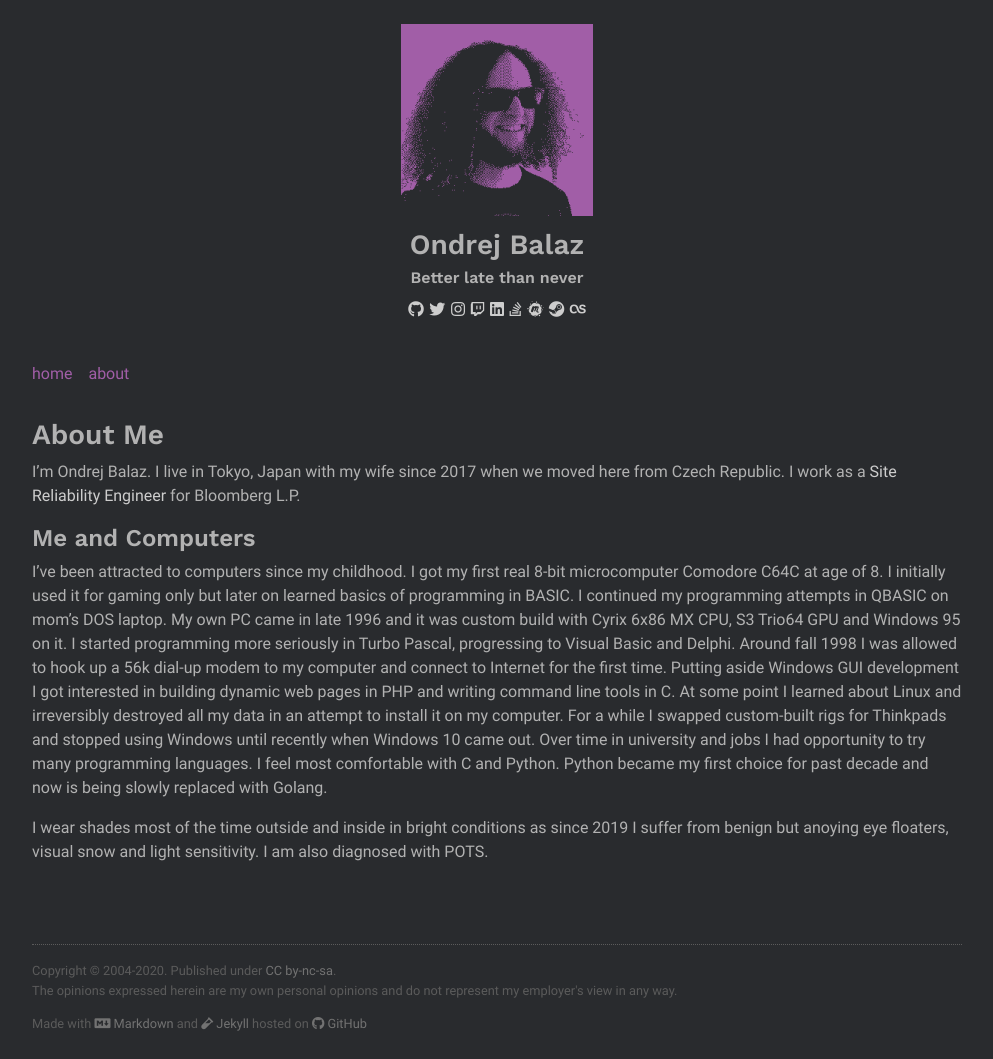
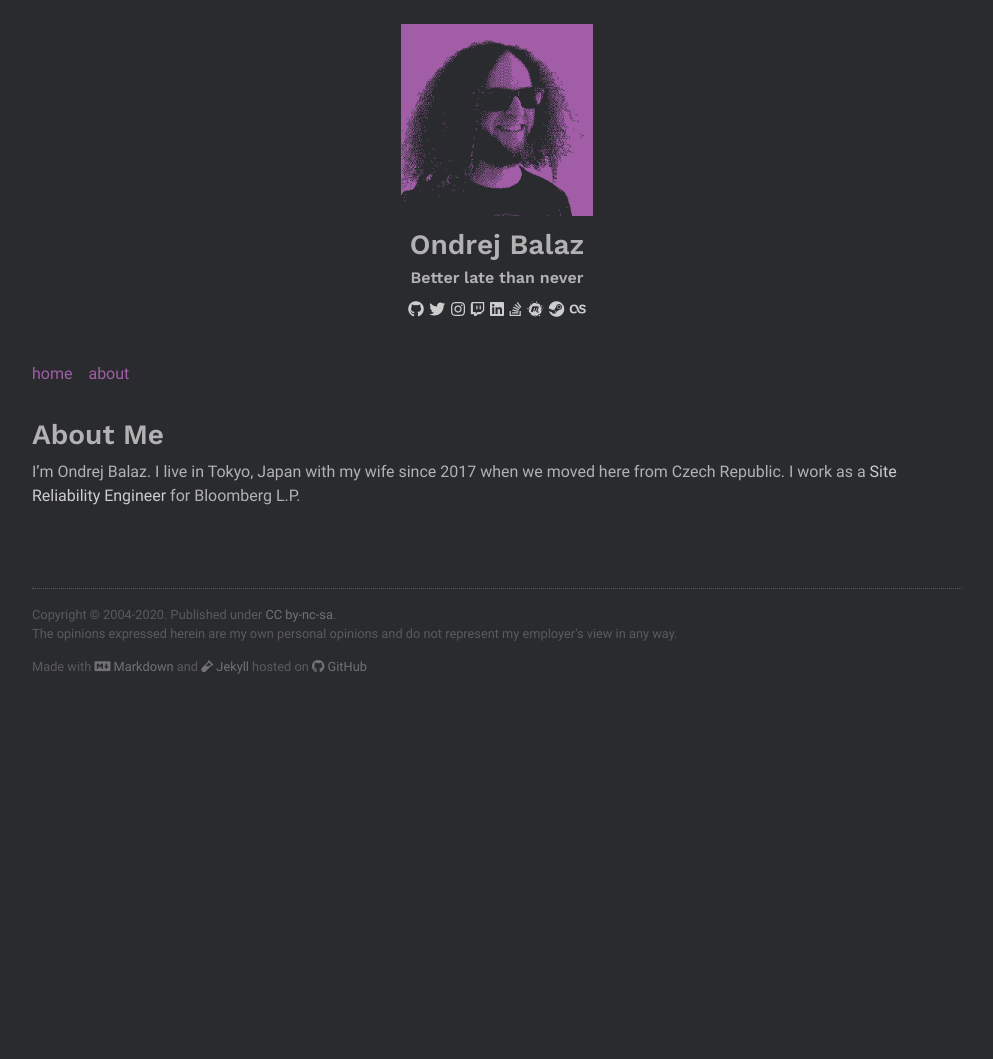
Before and after one commit to blami/blami.github.io, a Jekyll site: the page built from about.md, in a window 1280 px wide. Shown: the whole page, without its empty margins (143-1136 px from the left). Built offline with Jekyll 4.4.1, drawn with Linux system fonts in a browser that asks for light colours; our own code applies the rules of GitHub Pages for plain Markdown files; after the commit the page ends 900 px from its top, so only the background shows below that.

Commit message:
Remove work-in-progress part of about.md.

```diff
--- a/about.md
+++ b/about.md
@@ -11,26 +11,5 @@ I'm Ondrej Balaz. I live in Tokyo, Japan with my wife since 2017 when we moved
 here from Czech Republic. I work as a [Site Reliability Engineer][1] for
 Bloomberg L.P.
 
-## Me and Computers
-I've been attracted to computers since my childhood. I got my first real 8-bit
-microcomputer Comodore C64C at age of 8. I initially used it for gaming only
-but later on learned basics of programming in BASIC. I continued my programming
-attempts in QBASIC on mom's DOS laptop. My own PC came in late 1996 and it was
-custom build with Cyrix 6x86 MX CPU, S3 Trio64 GPU and Windows 95 on it. I
-started programming more seriously in Turbo Pascal, progressing to Visual Basic
-and Delphi. Around fall 1998 I was allowed to hook up a 56k dial-up modem to my
-computer and connect to Internet for the first time. Putting aside Windows GUI
-development I got interested in building dynamic web pages in PHP and writing
-command line tools in C. At some point I learned about Linux and irreversibly
-destroyed all my data in an attempt to install it on my computer. For a while I
-swapped custom-built rigs for Thinkpads and stopped using Windows until
-recently when Windows 10 came out. Over time in university and jobs I had
-opportunity to try many programming languages. I feel most comfortable with C
-and Python. Python became my first choice for past decade and now is being
-slowly replaced with Golang.
-
-I wear shades most of the time outside and inside in bright conditions as since
-2019 I suffer from benign but anoying eye floaters, visual snow and light
-sensitivity. I am also diagnosed with POTS.
 
 [1]:https://en.wikipedia.org/wiki/Site_Reliability_Engineering
```
